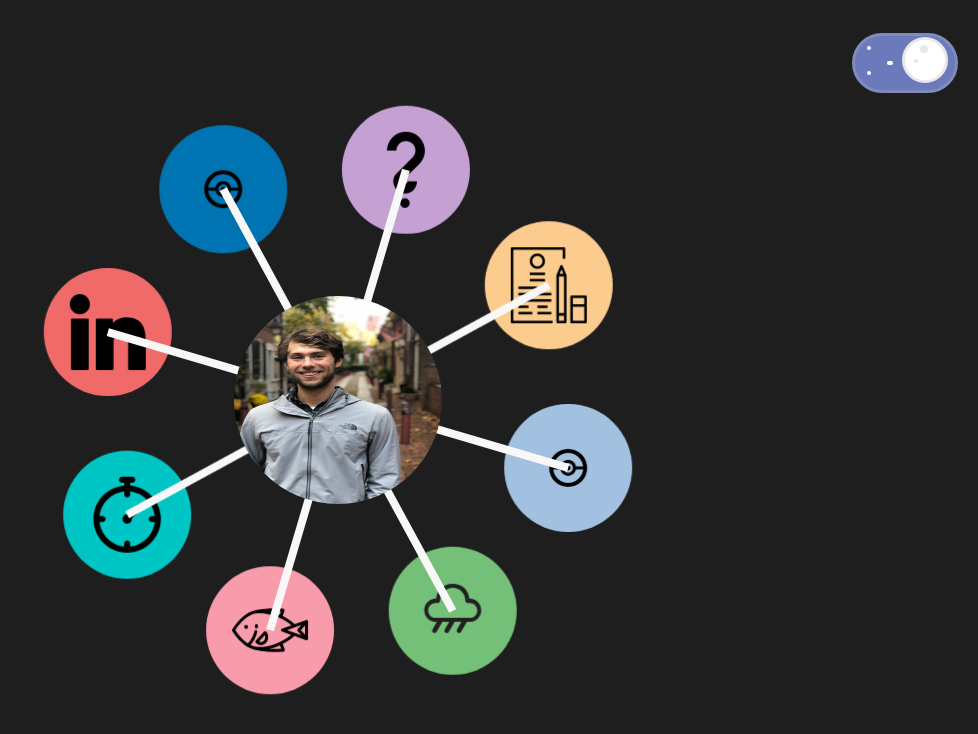
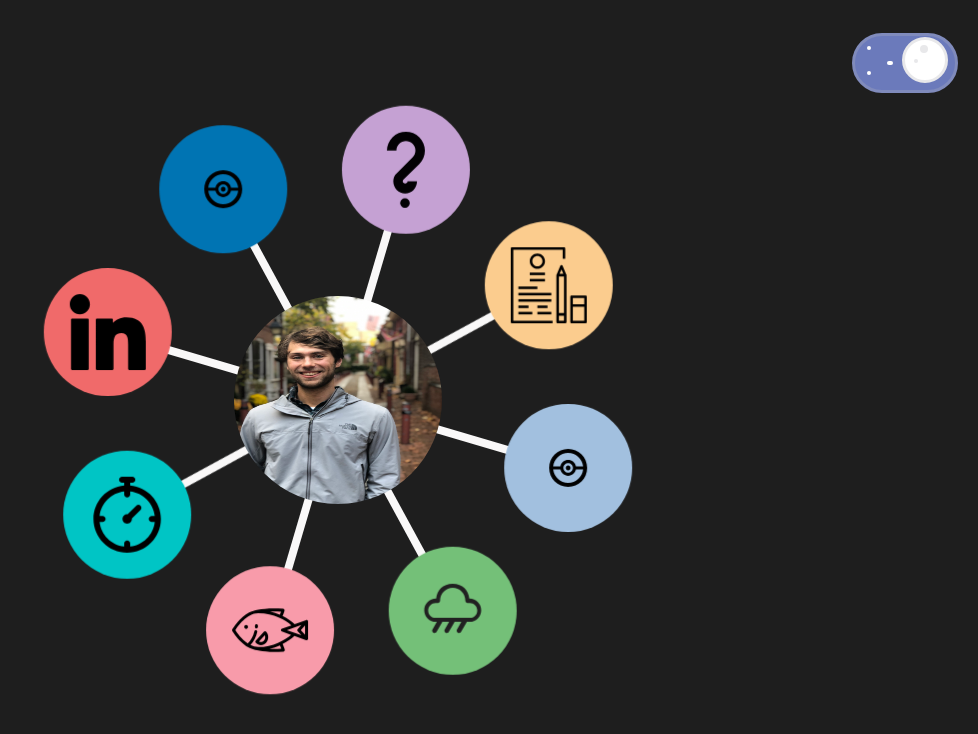
Before and after one commit to piacib/portfolio, a React (Create React App) app: page / in a window 1280 px wide. Shown: the top 734 px of the page, without its empty margins (302-1280 px from the left). Built offline with nearby package versions, Linux system fonts and the light colour scheme.

Commit message:
added comments and zindex for bubbles

```diff
--- a/src/components/Bubble/bubble.css
+++ b/src/components/Bubble/bubble.css
@@ -10,6 +10,7 @@
 }
 li {
   list-style: none;
+  z-index: 2;
 }
 .bubble {
   position: absolute;
@@ -68,6 +69,7 @@ li {
 .orbit li:hover > p {
   opacity: 1;
 }
+/* text: "About Me",*/
 @keyframes ExtendArmAnimation {
   0% {
     transform: translate(0rem, 0rem);
@@ -81,9 +83,10 @@ li {
   --text-bg: var(--blue-dark);
   animation: ExtendArmAnimation var(--ExtendArmAnimation-length)
     var(--ExtendArmAnimation-type);
-
   transform: translate(var(--radius), 0rem);
 }
+/* text: "Pokemon Extension", */
+
 @keyframes ExtendArm2Animation {
   0% {
     transform: translate(0rem, 0rem);
@@ -99,6 +102,7 @@ li {
   animation: ExtendArm2Animation var(--ExtendArmAnimation-length)
     var(--ExtendArmAnimation-type);
 }
+/* text: "Weather", */
 @keyframes ExtendArm3Animation {
   0% {
     transform: translate(0rem, 0rem);
@@ -114,6 +118,8 @@ li {
     var(--ExtendArmAnimation-type);
   transform: translate(0, var(--radius));
 }
+/* text: "Fish", */
+
 @keyframes ExtendArm4Animation {
   0% {
     transform: translate(0rem, 0rem);
@@ -129,6 +135,8 @@ li {
     var(--ExtendArmAnimation-type);
   transform: translate(calc(-1 * var(--arm-length)), var(--arm-length));
 }
+/* text: "Reddit Post Timer", */
+
 @keyframes ExtendArm5Animation {
   0% {
     transform: translate(0rem, 0rem);
@@ -144,6 +152,8 @@ li {
     var(--ExtendArmAnimation-type);
   transform: translate(calc(var(--radius) * -1), 0rem);
 }
+/* text: "Linkedin", */
+
 @keyframes ExtendArm6Animation {
   0% {
     transform: translate(0rem, 0rem);
@@ -165,6 +175,7 @@ li {
     calc(-1 * var(--arm-length))
   );
 }
+/* text: "Resume", */
 @keyframes ExtendArm7Animation {
   0% {
     transform: translate(0rem, 0rem);
@@ -180,6 +191,7 @@ li {
     var(--ExtendArmAnimation-type);
   transform: translate(0, calc(var(--radius) * -1));
 }
+/* text: "this site!", */
 @keyframes ExtendArm8Animation {
   0% {
     transform: translate(0rem, 0rem);
```
